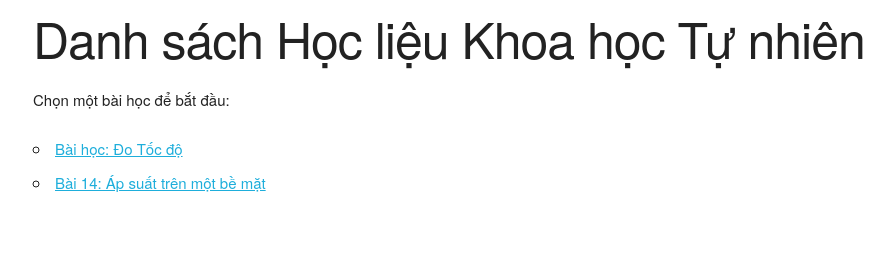
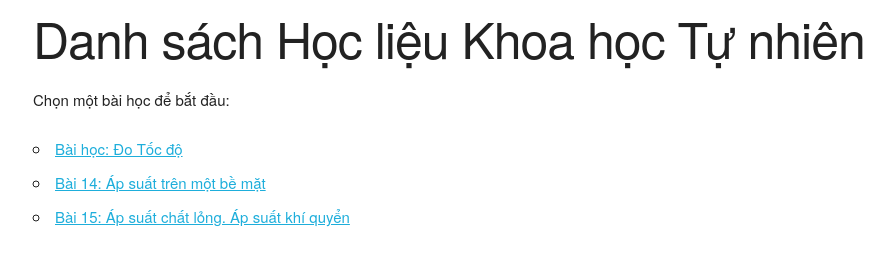
Before and after one commit to vanhien1199-art/du-an-render-proxy, a website: page index.html in a window 1280 px wide. Shown: the whole page, without its empty margins (127-1021 px from the left). Drawn offline with nearby package versions, Linux system fonts and the light colour scheme.

Commit message:
Update index.html

```diff
--- a/index.html
+++ b/index.html
@@ -12,6 +12,7 @@
         <ul>
             <li><a href="/bai-1/">Bài học: Đo Tốc độ</a></li>
             <li><a href="/ap-suat/">Bài 14: Áp suất trên một bề mặt</a></li>
+              <li><a href="/ap-suat-chat-long-khi-quyen/">Bài 15: Áp suất chất lỏng. Áp suất khí quyển</a></li>
             </ul>
     </div>
 </body>
```
